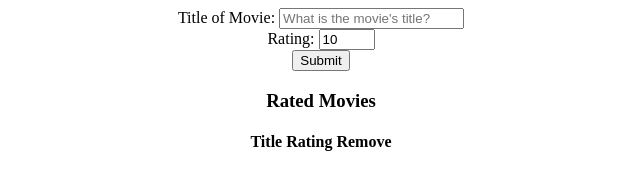
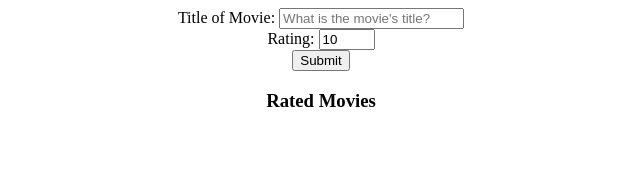
Before and after one commit to MarkLurton/Springboard_jQuery_Exercise, a plain HTML site: page index.html in a window 1280 px wide. Shown: the whole page, without its empty margins (319-959 px from the left). Drawn offline with nearby package versions, Linux system fonts and the light colour scheme.

Commit message:
Complete jQuery Exercise

```diff
--- a/index.html
+++ b/index.html
@@ -24,15 +24,6 @@
     </form>
     <div id="movies">
       <h3>Rated Movies</h3>
-      <table id="moviesTable">
-        <thead>
-          <tr>
-            <th>Title</th>
-            <th>Rating</th>
-            <th>Remove</th>
-          </tr>
-        </thead>
-      </table>
     </div>
     <script src="https://code.jquery.com/jquery-3.3.1.js"></script>
     <script>
```
